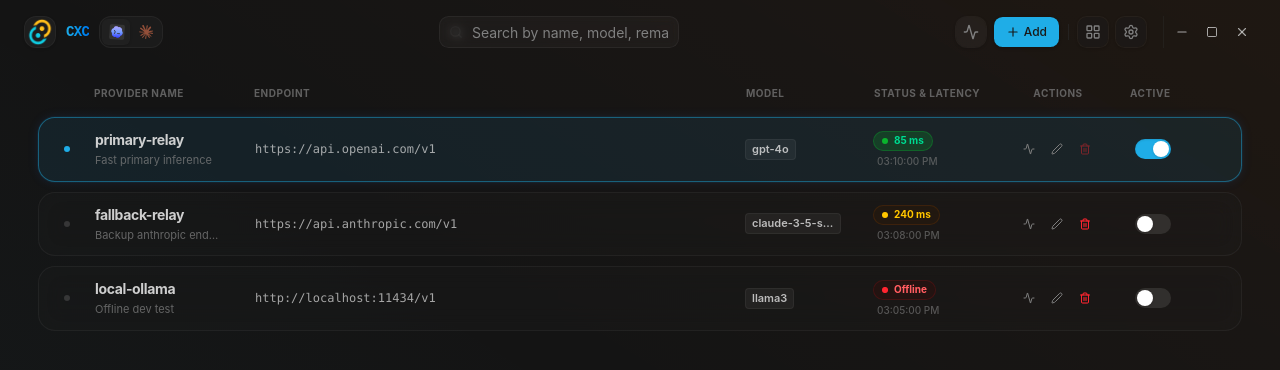
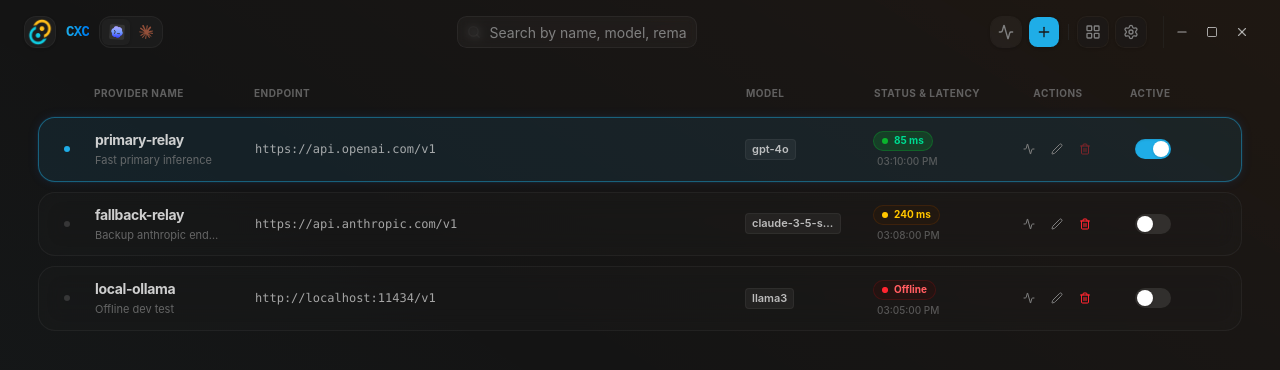
Before and after one commit to zhang3say/cxc, a React (Vite) app in the folder cxc-desktop/: page / in a window 1280 px wide. Shown: the top 370 px of the page. Built offline with nearby package versions, Linux system fonts and the light colour scheme.

Commit message:
style: 简化顶栏的添加服务商按钮为纯图标按钮，去掉文字

```diff
--- a/cxc-desktop/src/App.tsx
+++ b/cxc-desktop/src/App.tsx
@@ -1227,10 +1227,10 @@ function App() {
           {/* Add Provider Button */}
           <Button
             onClick={openAddForm}
-            className="h-8 px-3 rounded-md bg-primary text-primary-foreground hover:bg-primary/90 shadow-sm font-medium text-xs transition-all flex items-center gap-1"
+            className="size-8 rounded-md bg-primary text-primary-foreground hover:bg-primary/90 shadow-sm transition-all flex items-center justify-center cursor-pointer shrink-0"
             title={t.addProvider}
           >
-            <Plus className="size-3.5" /><span>{lang === "zh" ? "添加" : "Add"}</span>
+            <Plus className="size-4" />
           </Button>
 
           <div className="h-4 w-px bg-border/60 mx-0.5" />
```
